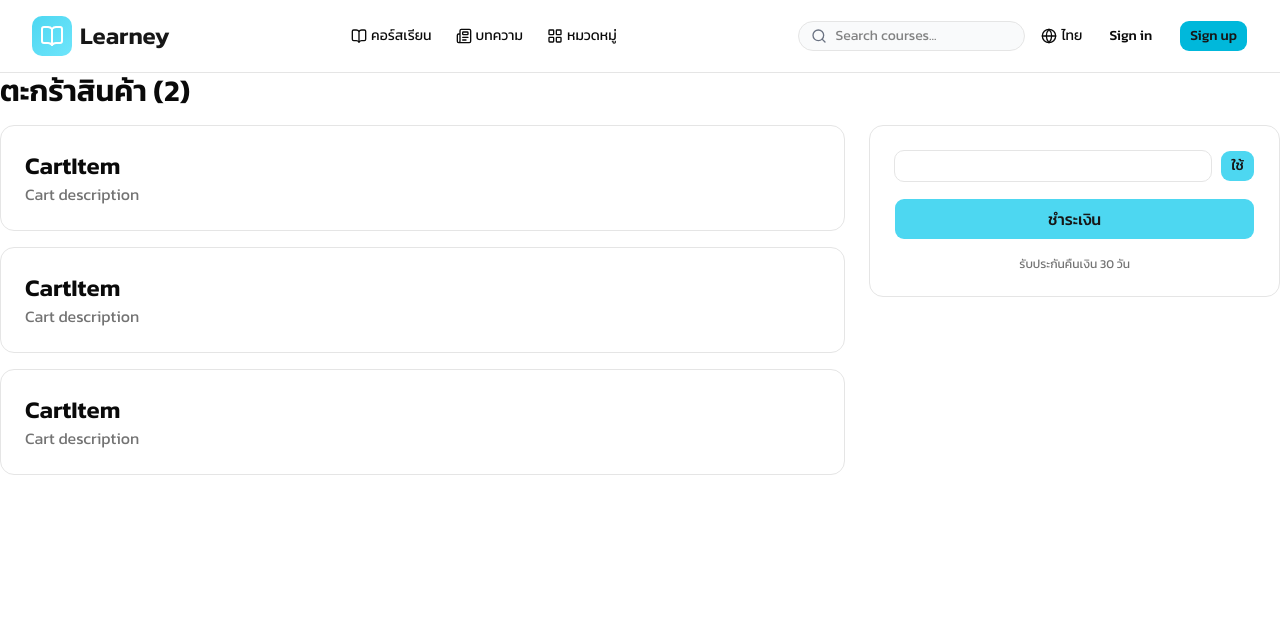
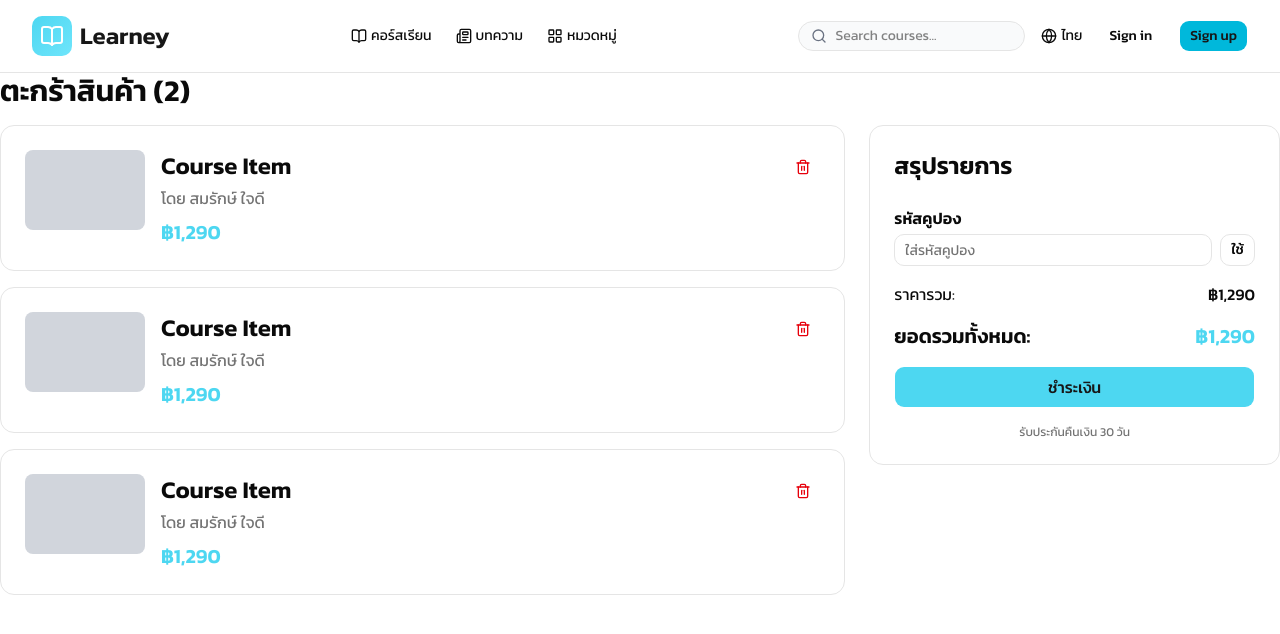
Before and after one commit to suttirakcha/ui-learney, a Next.js app: page /cart in a window 1280 px wide. Shown: the top 634 px of the page. Built offline with nearby package versions, Linux system fonts and the light colour scheme.

Commit message:
feat (cart): update the style of cart item and payment

```diff
--- a/src/components/custom/cart/CartItem.tsx
+++ b/src/components/custom/cart/CartItem.tsx
@@ -1,8 +1,29 @@
+import LnButton from '../LnButton';
+import { Trash2 } from 'lucide-react';
+
 export default function CartItem() {
   return (
     <div className='border rounded-xl p-6'>
-      <h1 className='text-2xl font-bold'>CartItem</h1>
-      <p className='text-muted-foreground'>Cart description</p>
+      <div className='flex justify-between'>
+        <div className='flex gap-4'>
+          {/* Image */}
+          <div className='bg-gray-300 rounded-md w-30 h-20'></div>
+
+          {/* Course detail */}
+          <div className='space-y-2'>
+            <div className='space-y-1'>
+              <h1 className='text-2xl font-bold'>Course Item</h1>
+              <p className='text-muted-foreground'>โดย สมรักษ์ ใจดี</p>
+            </div>
+            <h2 className='text-primary font-bold text-xl'>฿1,290</h2>
+          </div>
+        </div>
+
+        {/* Delete item from cart */}
+        <LnButton variant='ghost' className='p-2'>
+          <Trash2 className='text-destructive' />
+        </LnButton>
+      </div>
     </div>
   );
 }
--- a/src/components/custom/cart/Payment.tsx
+++ b/src/components/custom/cart/Payment.tsx
@@ -4,11 +4,23 @@ import { Button } from '@/components/ui/button';
 
 export default function Payment() {
   return (
-    <div className='border rounded-xl p-6'>
+    <div className='border rounded-xl p-6 space-y-6'>
+      <h2 className='font-bold text-2xl'>สรุปรายการ</h2>
       <form className='flex flex-col gap-4'>
-        <div className='flex gap-2'>
-          <Input type='text' />
-          <Button>ใช้</Button>
+        <div className='space-y-1'>
+          <h2 className='font-semibold'>รหัสคูปอง</h2>
+          <div className='flex gap-2'>
+            <Input type='text' placeholder='ใส่รหัสคูปอง' />
+            <Button variant='outline'>ใช้</Button>
+          </div>
+        </div>
+        <div className='flex items-center justify-between'>
+          <h1>ราคารวม:</h1>
+          <p className='font-medium'>฿1,290</p>
+        </div>
+        <div className='flex items-center justify-between'>
+          <h1 className='font-bold text-xl'>ยอดรวมทั้งหมด:</h1>
+          <p className='text-primary font-bold text-xl'>฿1,290</p>
         </div>
         <LnButton>ชำระเงิน</LnButton>
         <p className='text-muted-foreground text-xs text-center'>
```
